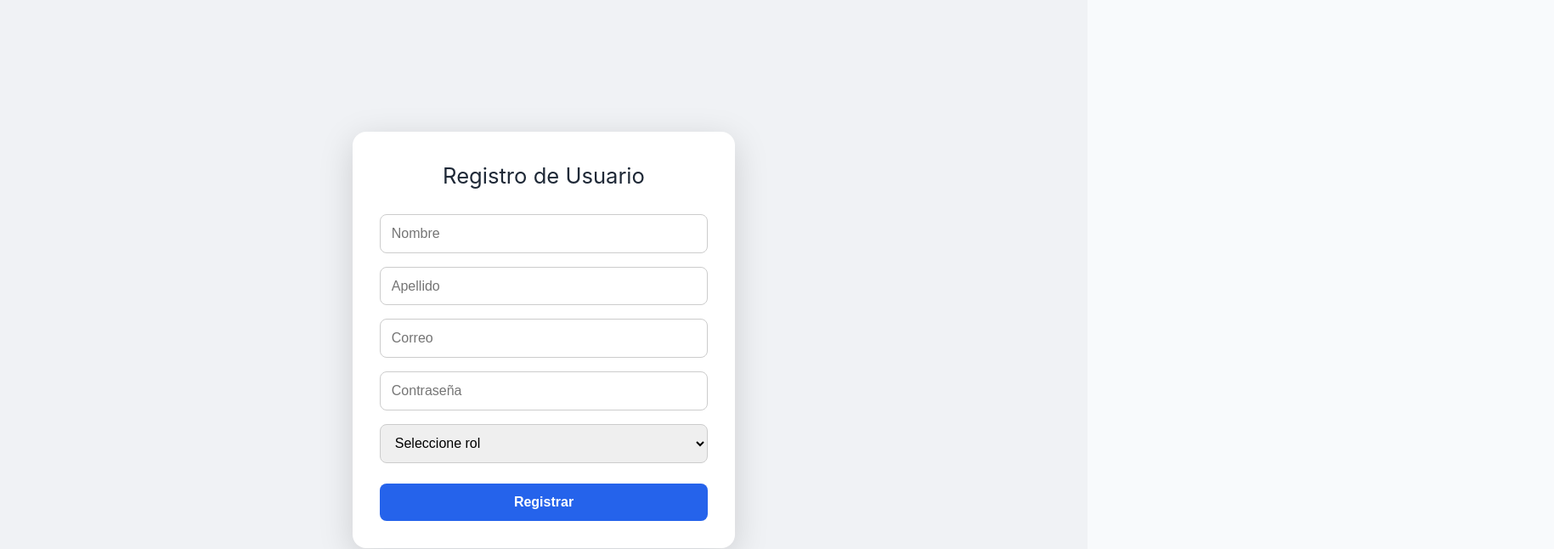
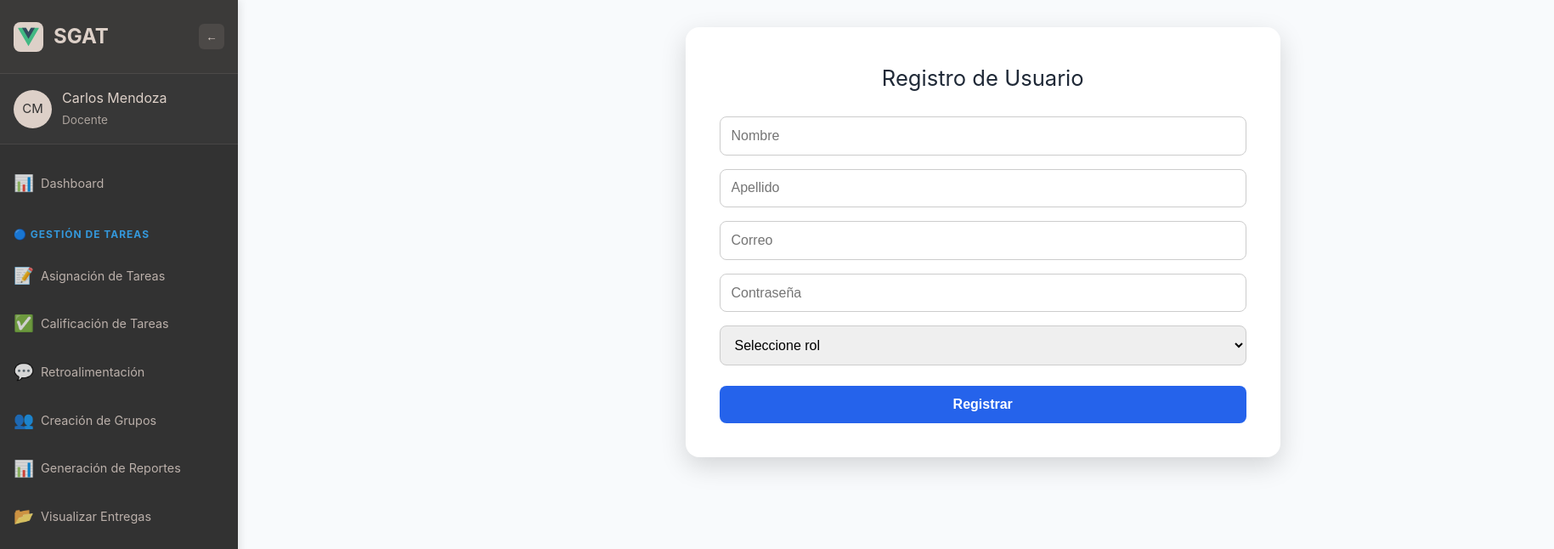
Before and after one commit to GerardoHerr/SGAT, a Vue app in the folder frontend/: page /registrarUsuario in a window 1280 px wide. Shown: the top 646 px of the page at 85% size, 1829 px wide, since content can reach past the window. Built offline with nearby package versions, Linux system fonts and the light colour scheme.

Commit message:
Improves layout consistency and removes redundant code
Standardizes the layout of registration and academic management components to ensure visual consistency across the application.

Removes redundant 'isRegisterPage' computed property and simplifies authentication page logic.

```diff
--- a/frontend/src/App.vue
+++ b/frontend/src/App.vue
@@ -6,8 +6,6 @@ import AppLayout from './components/AppLayout.vue'
 
 const route = useRoute()
 const isLoginPage = computed(() => route.name === 'login')
-const isRegisterPage = computed(() => route.name === 'registrarUsuario')
-const isAuthPage = computed(() => isLoginPage.value || isRegisterPage.value)
 </script>
 
 <template>
@@ -25,9 +23,9 @@ const isAuthPage = computed(() => isLoginPage.value || isRegisterPage.value)
   </header>
 
   <RouterView v-if="isLoginPage" />
-  <AppLayout v-else>
-    <RouterView />
-  </AppLayout>
+<AppLayout v-else>
+  <RouterView />
+</AppLayout>
 </template>
 
 <style>
--- a/frontend/src/components/Autenticacion/RegistrarUsuario.vue
+++ b/frontend/src/components/Autenticacion/RegistrarUsuario.vue
@@ -105,30 +105,27 @@ export default {
 <style scoped>
 .registro-container {
   width: 100vw;
-  height: 100vh;
-  background-color: #f0f2f5;
+  min-height: 100vw;
+  background: transparent;
   display: flex;
-  justify-content: center;
+  flex-direction: column;
   align-items: center;
-  padding: 1rem;
-  position: fixed;
-  top: 0;
-  left: 0;
-  z-index: 1000;
+  justify-content: flex-start;
+  margin: 0;
+  padding: 0;
+  position: static;
+  overflow: visible;
 }
 
 .form-card {
-  background-color: #ffffff;
-  padding: 2rem;
+  background: #fff;
+  padding: 2.5rem;
   border-radius: 1rem;
-  box-shadow: 0px 10px 40px rgba(0, 0, 0, 0.15);
+  box-shadow: 0 10px 30px rgba(0,0,0,0.15);
   width: 100%;
-  max-width: 450px;
-  max-height: 90vh;
-  overflow-y: auto;
-  display: flex;
-  flex-direction: column;
-  justify-content: center;
+  max-width: 700px;
+  margin: 0 auto;
+  box-sizing: border-box;
 }
 
 .form-title {
--- a/frontend/src/components/GestionAcademica/RegistrarAsignatura.vue
+++ b/frontend/src/components/GestionAcademica/RegistrarAsignatura.vue
@@ -129,31 +129,33 @@ export default {
 <style scoped>
 .registrar-asignatura {
   width: 100vw;
-  height: 100vh;
-  background: #f5f5f5;
+  min-height: 100vw;
+  background: transparent;
   display: flex;
+  flex-direction: column;
   align-items: center;
-  justify-content: center;
+  justify-content: flex-start;
   margin: 0;
   padding: 0;
-  position: fixed;
-  top: 0;
-  left: 0;
-  overflow: auto;
+  position: static;
+  overflow: visible;
 }
 
 .main-content {
-  width: 90%;
-  max-width: 600px;
-  margin: auto;
+  width: 100%;
+  max-width: 500px;
+  margin: 0 auto;
+  padding: 2rem 0;
 }
 
 .form-card {
-  background: white;
-  padding: 4rem;
-  border-radius: 15px;
+  background: #fff;
+  padding: 2.5rem;
+  border-radius: 1rem;
   box-shadow: 0 10px 30px rgba(0,0,0,0.15);
   width: 100%;
+  max-width: 700px;
+  margin: 0 auto;
   box-sizing: border-box;
 }
 
--- a/frontend/src/components/GestionAcademica/RegistrarPeriodo.vue
+++ b/frontend/src/components/GestionAcademica/RegistrarPeriodo.vue
@@ -167,31 +167,33 @@ export default {
 <style scoped>
 .registrar-periodo {
   width: 100vw;
-  height: 100vh;
-  background: #f5f5f5;
+  min-height: 100vw;
+  background: transparent;
   display: flex;
+  flex-direction: column;
   align-items: center;
-  justify-content: center;
+  justify-content: flex-start;
   margin: 0;
   padding: 0;
-  position: fixed;
-  top: 0;
-  left: 0;
-  overflow: auto;
+  position: static;
+  overflow: visible;
 }
 
 .main-content {
-  width: 90%;
-  max-width: 600px;
-  margin: auto;
+  width: 100%;
+  max-width: 500px;
+  margin: 0 auto;
+  padding: 2rem 0;
 }
 
 .form-card {
-  background: white;
-  padding: 4rem;
-  border-radius: 15px;
+  background: #fff;
+  padding: 2.5rem;
+  border-radius: 1rem;
   box-shadow: 0 10px 30px rgba(0,0,0,0.15);
   width: 100%;
+  max-width: 700px;
+  margin: 0 auto;
   box-sizing: border-box;
 }
 
```
